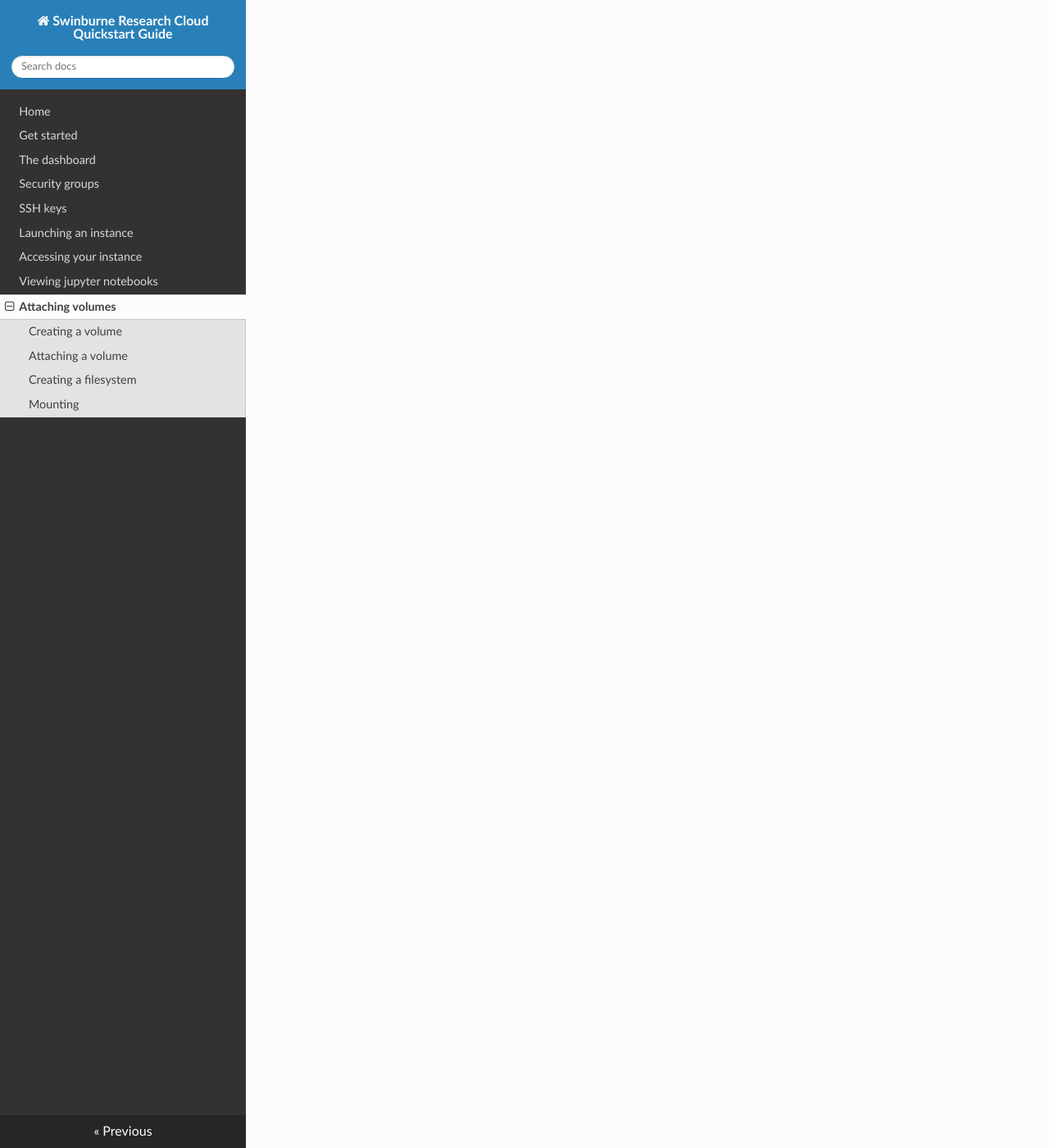
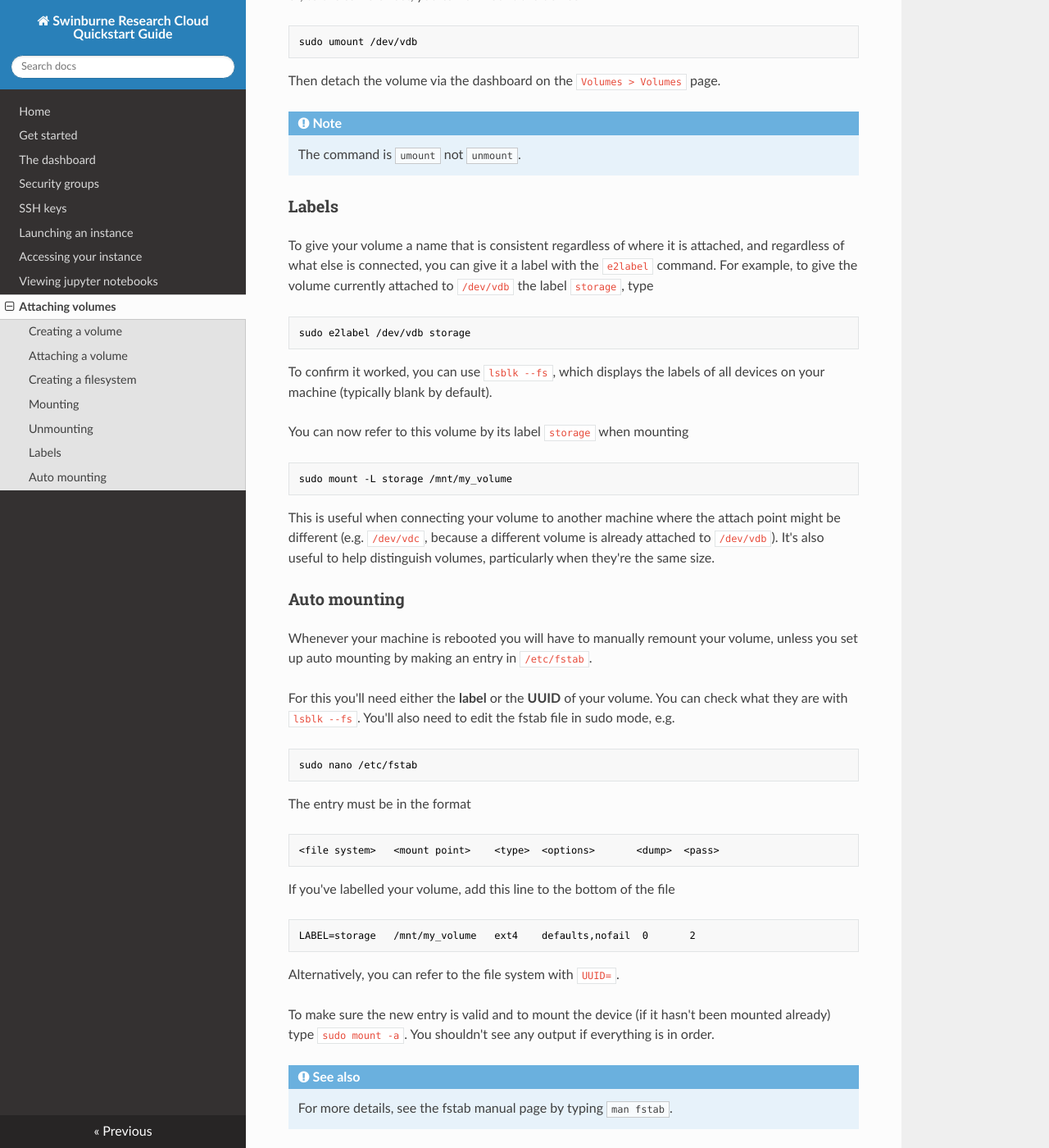
Before and after one commit to ADACS-Australia/swinburne-rc-docs, an MkDocs documentation site: the page built from docs/volumes.md, in a window 1280 px wide and 1400 px high, scrolled down 4772 px. Shown: the whole window at 82% size. Built offline with MkDocs 1.6.1, drawn with Linux system fonts in a browser that asks for light colours; nearby versions of some CDN libraries; some of the changed text lies outside the part shown.

Commit message:
unmounting, labels, auto mounting

````diff
--- a/docs/volumes.md
+++ b/docs/volumes.md
@@ -110,3 +110,60 @@ sudo chown $USER /mnt/my_volume
 ```
 
 If you don't do this, then it is owned by `root`, and you will need to prefix `sudo` to every command that will write to the filesystem.
+
+### Unmounting
+To disconnect your volume from the VM, it is recommended you unmount it first before detaching. You can unmount the mount point
+```console
+sudo umount /mnt/my_volume
+```
+or, to the same effect, you can unmount the device
+```console
+sudo umount /dev/vdb
+```
+Then detach the volume via the dashboard on the `Volumes > Volumes` page.
+
+!!! note
+    The command is `umount` not `unmount`.
+
+### Labels
+To give your volume a name that is consistent regardless of where it is attached, and regardless of what else is connected, you can give it a label with the `e2label` command. For example, to give the volume currently attached to `/dev/vdb` the label `storage`, type
+
+```console
+sudo e2label /dev/vdb storage
+```
+
+To confirm it worked, you can use `lsblk --fs`, which displays the labels of all devices on your machine (typically blank by default).
+
+You can now refer to this volume by its label `storage` when mounting
+
+```console
+sudo mount -L storage /mnt/my_volume
+```
+
+This is useful when connecting your volume to another machine where the attach point might be different (e.g. `/dev/vdc`, because a different volume is already attached to `/dev/vdb`). It's also useful to help distinguish volumes, particularly when they're the same size.
+
+### Auto mounting
+Whenever your machine is rebooted you will have to manually remount your volume, unless you set up auto mounting by making an entry in `/etc/fstab`.
+
+For this you'll need either the **label** or the **UUID** of your volume. You can check what they are with `lsblk --fs`.
+You'll also need to edit the fstab file in sudo mode, e.g.
+
+```console
+sudo nano /etc/fstab
+```
+
+The entry must be in the format
+```console
+<file system>   <mount point>    <type>  <options>       <dump>  <pass>
+```
+
+If you've labelled your volume, add this line to the bottom of the file
+```console
+LABEL=storage   /mnt/my_volume   ext4    defaults,nofail  0       2
+```
+Alternatively, you can refer to the file system with `UUID=`.
+
+To make sure the new entry is valid and to mount the device (if it hasn't been mounted already) type `sudo mount -a`. You shouldn't see any output if everything is in order.
+
+!!! seealso "See also"
+    For more details, see the fstab manual page by typing `man fstab`.
````
